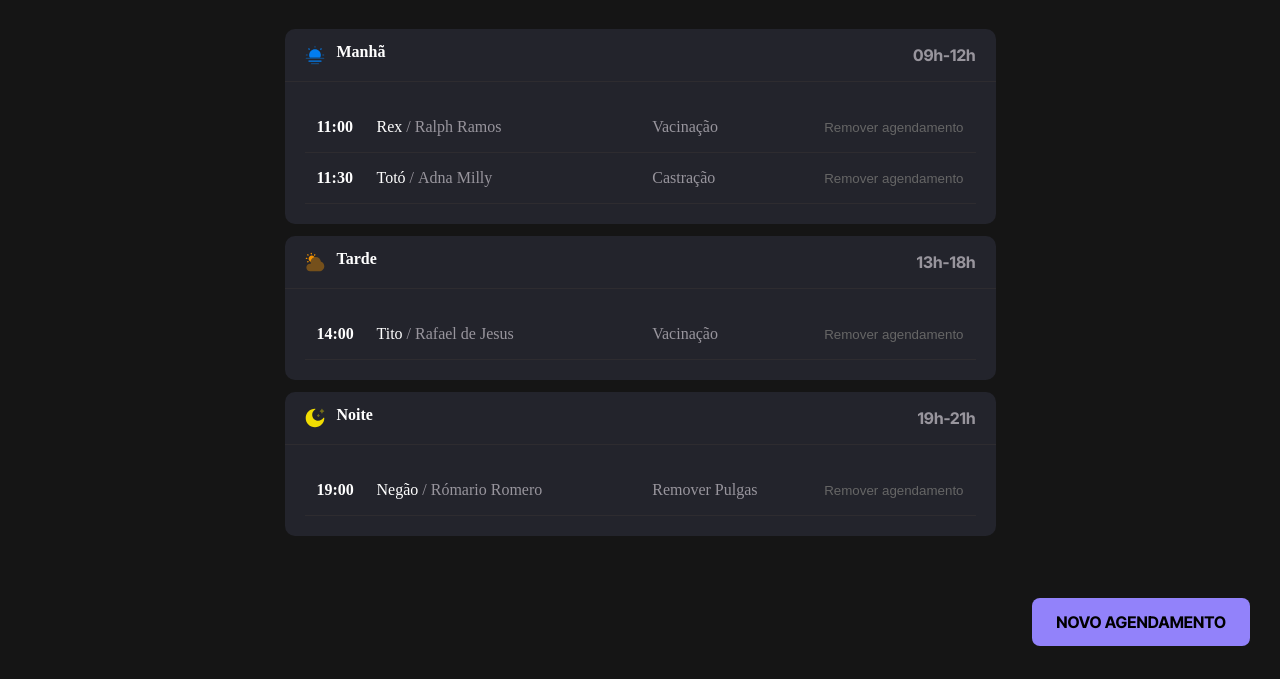
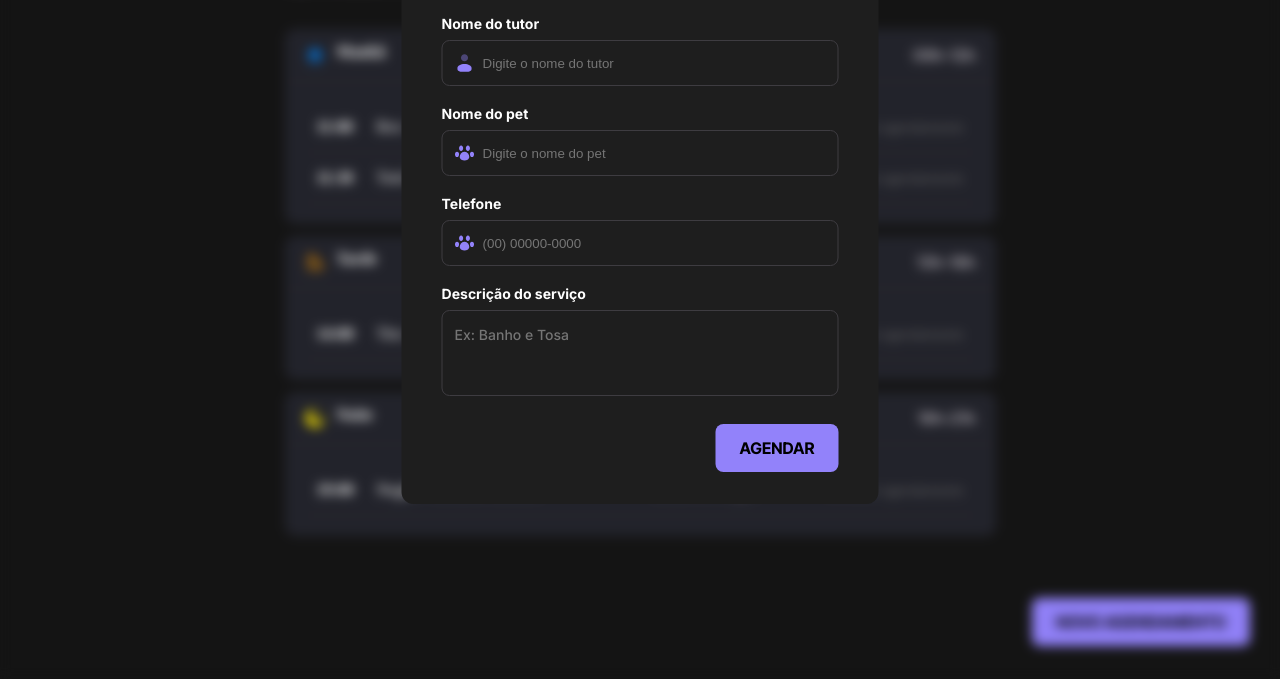
Before and after one commit to RalphCajazeira/Agendamento-Pet-Shop, a website built with webpack: page index.html in a window 1280 px wide. Shown: the part 121-800 px from the top of the page. Built offline with nearby package versions, Linux system fonts and the light colour scheme; a web font is replaced by a local one.

Commit message:
textarea do formulário

```diff
--- a/index.html
+++ b/index.html
@@ -32,7 +32,12 @@
 
           <div class="input-date-wrapper">
             <img src="./src/assets/icons/calendar.svg" alt="Calendário" />
-            <input type="date" class="input-date" />
+            <input
+              type="date"
+              class="input-date"
+              id="current-date"
+              value="2025-07-20"
+            />
             <img
               src="./src/assets/icons/Arrow-down.svg"
               alt="Abrir calendário"
@@ -120,11 +125,77 @@
       </main>
 
       <div class="button-footer">
-        <button id="new-schedule">Novo agendamento</button>
+        <button id="btn-new-schedule">Novo agendamento</button>
       </div>
 
       <!-- Modal -->
       <div class="modal-overlay" id="modal">
+        <form class="modal-form">
+          <h2>Agende um atendimento</h2>
+          <p>Preencha os dados do cliente para realizar o agendamento:</p>
+
+          <div class="form-wrapper-schedule">
+            <div class="input-wrapper">
+              <label for="name-tutor">Nome do tutor</label>
+              <div class="input-wrapper-icon">
+                <img
+                  src="src/assets/icons/User--Streamline-Solar.svg"
+                  alt="Ícone de usuário"
+                />
+                <input
+                  type="text"
+                  id="name-tutor"
+                  name="name-tutor"
+                  placeholder="Digite o nome do tutor"
+                />
+              </div>
+            </div>
+
+            <div class="input-wrapper">
+              <label for="name-pet">Nome do pet</label>
+              <div class="input-wrapper-icon">
+                <img
+                  src="src/assets/icons/Pet-Paw--Streamline-Core.svg"
+                  alt="Ícone de patinha"
+                />
+                <input
+                  type="text"
+                  id="name-pet"
+                  name="name-pet"
+                  placeholder="Digite o nome do pet"
+                />
+              </div>
+            </div>
+
+            <div class="input-wrapper">
+              <label for="tutor-number">Telefone</label>
+              <div class="input-wrapper-icon">
+                <img
+                  src="src/assets/icons/Pet-Paw--Streamline-Core.svg"
+                  alt="Ícone de patinha"
+                />
+                <input
+                  type="tel"
+                  id="tutor-number"
+                  name="tutor-number"
+                  placeholder="(00) 00000-0000"
+                />
+              </div>
+            </div>
+
+            <div class="input-wrapper">
+              <label for="desc-service">Descrição do serviço</label>
+              <textarea
+                id="desc-service"
+                name="desc-service"
+                class="input-large"
+                placeholder="Ex: Banho e Tosa"
+              ></textarea>
+            </div>
+          </div>
+
+          <button id="btn-schedule">Agendar</button>
+        </form>
         <!-- Modal content vai dentro depois -->
       </div>
     </div>
--- a/src/modules/form/newSchedule.js
+++ b/src/modules/form/newSchedule.js
@@ -1,9 +1,44 @@
-document.querySelector("#new-schedule").addEventListener("click", (event) => {
+// Importando o Day.js para manipular datas
+import dayjs from "dayjs";
+
+//  Pegar input data
+const currentData = document.getElementById("current-date");
+
+const form = document.querySelector(".modal-form");
+const modal = document.getElementById("modal");
+const newSchedule = document.querySelector("#btn-new-schedule");
+
+newSchedule.addEventListener("click", (event) => {
   document.querySelector("#modal").classList.add("active");
+  document.body.classList.add("no-scroll");
 });
 
-document.querySelector("#modal").addEventListener("click", (event) => {
+modal.addEventListener("click", (event) => {
   if (event.target === event.currentTarget) {
     event.currentTarget.classList.remove("active");
+    document.body.classList.remove("no-scroll");
   }
 });
+
+// Enviar formulário
+form.addEventListener("submit", (event) => {
+  event.preventDefault();
+
+  const nameTutor = document.getElementById("name-tutor").value;
+  const namePet = document.getElementById("name-pet").value;
+
+  modal.classList.remove("active");
+  document.body.classList.remove("no-scroll");
+});
+
+// Ativar o modal no carregamento para desenvolvimento
+document.addEventListener("DOMContentLoaded", function () {
+  const dataAtual = dayjs().format("YYYY-MM-DD");
+
+  currentData.value = dataAtual;
+
+  if (modal) {
+    modal.classList.add("active");
+  }
+  document.body.classList.add("no-scroll");
+});
--- a/src/styles/buttons.css
+++ b/src/styles/buttons.css
@@ -1,5 +1,5 @@
 .general {
-  & #new-schedule {
+  & #btn-new-schedule {
     position: absolute;
     right: 1.875rem;
     bottom: 2.0625rem;
@@ -10,6 +10,18 @@
     font: var(--font-label-large);
     /* box-shadow: 0px 0px 1rem rgba(146, 130, 250, 0.3); */
   }
+
+  & #btn-schedule {
+    margin-top: 1.75rem;
+    padding: 0.75rem 1.5rem;
+    border-radius: 0.5rem;
+    background-color: var(--background-brand);
+    text-transform: uppercase;
+    font: var(--font-label-large);
+
+    justify-self: right;
+    width: fit-content;
+  }
 }
 
 @media (max-width: 53rem) {
@@ -17,7 +29,7 @@
     & .button-footer {
       background-color: var(--background-tertiary);
       padding-block: 1.125rem;
-      & #new-schedule {
+      & #btn-new-schedule {
         position: initial;
         right: 0;
         bottom: 0;
--- a/src/styles/global.css
+++ b/src/styles/global.css
@@ -74,6 +74,10 @@ input {
   background: none;
 }
 
+.no-scroll {
+  overflow: hidden;
+}
+
 @media (max-width: 53rem) {
   .container {
     max-width: 24.375rem;
--- a/src/styles/inputs.css
+++ b/src/styles/inputs.css
@@ -37,6 +37,58 @@
   pointer-events: none; /* deixa o clique passar para o input */
 }
 
+.form-wrapper-schedule {
+  margin-top: 1.75rem;
+
+  & .input-wrapper {
+    display: flex;
+    flex-direction: column;
+    gap: 0.25rem;
+
+    font: var(--font-label-medium);
+
+    & input {
+      color: var(--content-secondary);
+
+      &:focus {
+        outline: none;
+      }
+    }
+
+    & .input-wrapper-icon {
+      display: flex;
+      align-items: center;
+      gap: 0.5rem;
+
+      border: 1px solid var(--border-primary);
+      padding: 0.75rem;
+      border-radius: 0.5rem;
+
+      & img {
+        width: 1.25rem;
+        height: 1.25rem;
+      }
+    }
+
+    & + .input-wrapper {
+      margin-top: 1rem;
+    }
+
+    & .input-large {
+      height: 5.375rem;
+      padding: 0.75rem;
+      border: 1px solid var(--border-primary);
+      border-radius: 0.5rem;
+      resize: none;
+      background: transparent;
+      color: var(--content-secondary);
+      font: var(--font-paragraph-medium);
+      outline: none;
+      width: 100%;
+    }
+  }
+}
+
 @media (max-width: 53rem) {
   .input-date-wrapper {
     width: fit-content; /* ou defina o tamanho desejado */
--- a/src/styles/modal.css
+++ b/src/styles/modal.css
@@ -10,9 +10,40 @@
   visibility: hidden; /* começa invisível */
   opacity: 0;
   transition: opacity 0.3s ease, visibility 0.3s ease;
+  overflow-y: auto;
+
+  & h1 {
+    font: var(--font-title);
+  }
+
+  & p {
+    font: var(--font-paragraph-medium);
+    color: var(--content-secondary);
+  }
+
+  & .modal-form {
+    position: absolute; /* permite posicionar a distância do topo */
+    top: 1.375rem; /* distância do topo */
+    left: 50%; /* base para centralizar */
+    transform: translateX(-50%); /* centraliza na horizontal */
+    max-width: 29.8125rem; /* largura máxima do formulário */
+    width: 90%; /* ocupa até 90% da tela em telas pequenas */
+    background: var(--background-secondary); /* cor do modal */
+    padding: 2rem;
+    border-radius: 0.75rem;
+
+    display: grid;
+    justify-content: center;
+  }
 }
 
 .modal-overlay.active {
   visibility: visible;
   opacity: 1;
 }
+
+@media (max-width: 53rem) {
+  .modal-form {
+    margin-top: 3rem;
+  }
+}
```
Also changed, not shown: dist/index.html, dist/main.js, src/assets/icons/Pet-Paw--Streamline-Core.svg (added), src/assets/icons/User--Streamline-Solar.svg (added).
